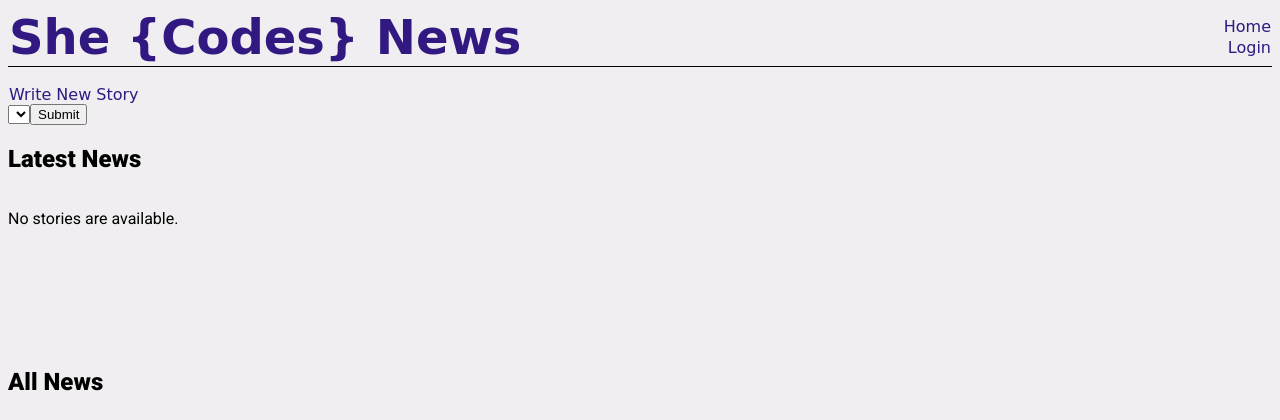
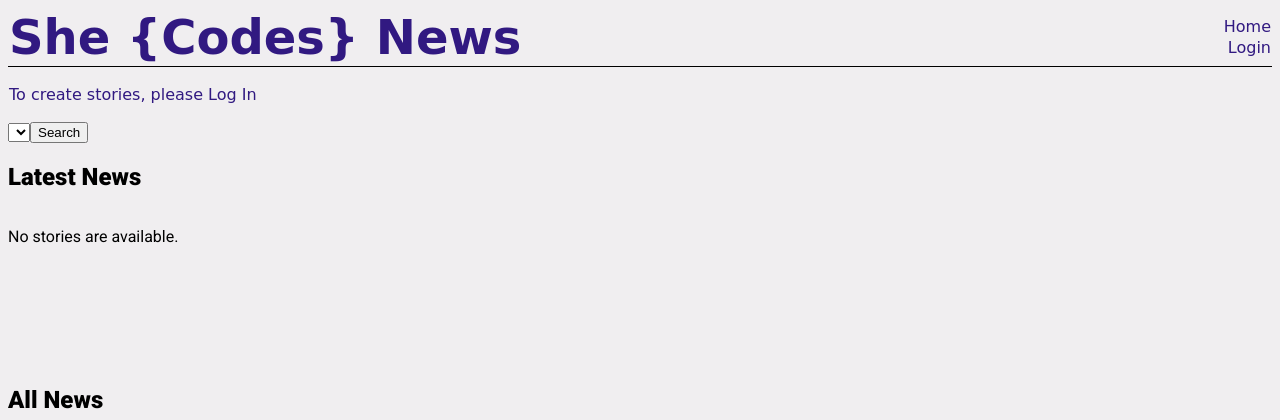
Before and after one commit to Andrea-Rivera/news_project, a Django app: page /news/ in a window 1280 px wide. Shown: the top 420 px of the page. Run offline with Django 4.2, Linux system fonts and the light colour scheme; data that the repository does not hold is empty; parts of the project's set-up code (start-up, migrations or seed data) failed here and were passed over; some web fonts are replaced.

Commit message:
updating styles

```diff
--- a/she_codes_news/news/static/news/styles.css
+++ b/she_codes_news/news/static/news/styles.css
@@ -99,6 +99,7 @@
 .link_decoration{
     color: rgb(49, 25, 129);
     font-family: 'Tektur', cursive;
+
 }
 
 @media only screen and (max-width: 600px) {
--- a/she_codes_news/news/templates/news/deleteStory.html
+++ b/she_codes_news/news/templates/news/deleteStory.html
@@ -8,7 +8,7 @@
     <h2>Delete Story</h2>
     <p>Are you sure you want to delete this story?</p>
     <button type="submit">Yes, Delete</button>
-    <a class="link_decoration" href="{% url 'news:index' %}">Cancel</a>
+    <a class="link_decoration" href="{% url 'news:index' %}"><button>Cancel</button></a>
 </form>
 
 
--- a/she_codes_news/news/templates/news/index.html
+++ b/she_codes_news/news/templates/news/index.html
@@ -10,9 +10,11 @@
 {% if user.is_authenticated %}
     <a class= "link_decoration" href="{% url 'news:newStory' %}">Write New Story</a>
 {% else %}
-<a class= "link_decoration" href="{% url 'login' %}">Write New Story</a>
+<a class= "link_decoration" href="{% url 'login' %}">To create stories, please Log In</a>
 {% endif %}
+
 <div>
+    <br>
     <form>
         <select name="author" >
             {% if authors %}
@@ -22,7 +24,7 @@
                 {% endfor %}
 
             {% endif %}
-            <input type="submit"  >
+            <input type="submit" value="Search" >
         </select>
     </form>
     <h2>Latest News </h2>
--- a/she_codes_news/news/templates/news/story.html
+++ b/she_codes_news/news/templates/news/story.html
@@ -9,8 +9,8 @@
 
 {% block content %}
 <br>
-<a class= "notLogged" href='{% url 'news:update' story.id %}' >Edit</a>
-<a class= "notLogged" href='{% url 'news:delete' story.id %}'>Delete</a>
+<a class= "link_decoration" href='{% url 'news:update' story.id %}' aria-disabled="true" >Edit</a>
+<a class= "link_decoration" href='{% url 'news:delete' story.id %}'>Delete</a>
 <div id="story-wrapper">
     <h2>{{ story.title }}</h2>
     <h4>{{ story.author }}</h4>
--- a/she_codes_news/users/templates/registration/login.html
+++ b/she_codes_news/users/templates/registration/login.html
@@ -14,13 +14,13 @@
 <form method="post">
     {% csrf_token %}
     {{ form.as_p }}
-    <button class= "btn-info" type="submit">Login</button>
+    <button class= "btn-info" type="submit">Log In</button>
 
 </form>
 <br>
 <br>
 <p>If you are a new user please create your account: </p>
-<a href="{% url 'users:createAccount' %}" class= "link_users"><h2>Create Account</h2></a>
+<a href="{% url 'users:createAccount' %}" class= "link_users"><button>Create Account</button></a>
 
 
 {% endblock %}
```
